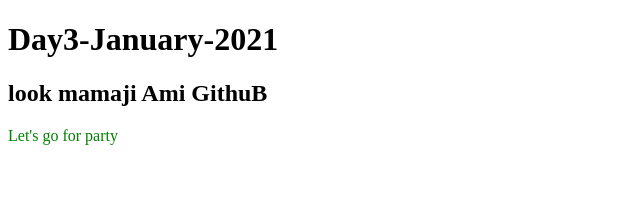
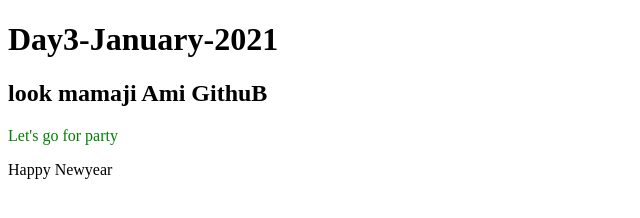
Before and after one commit to Tanjidhossain/my-first-website, a plain HTML site: page index.html in a window 1280 px wide. Shown: the whole page, without its empty margins (0-640 px from the left). Drawn offline with Linux system fonts and the light colour scheme.

Commit message:
add newyear message

```diff
--- a/index.html
+++ b/index.html
@@ -9,6 +9,7 @@
     <h1>Day3-January-2021</h1>
     <h2>look mamaji Ami GithuB</h2>
     <P style="color:green;">Let's go for party</P>
+    <p>Happy Newyear</p>
 
 </body>
 </html>
```
